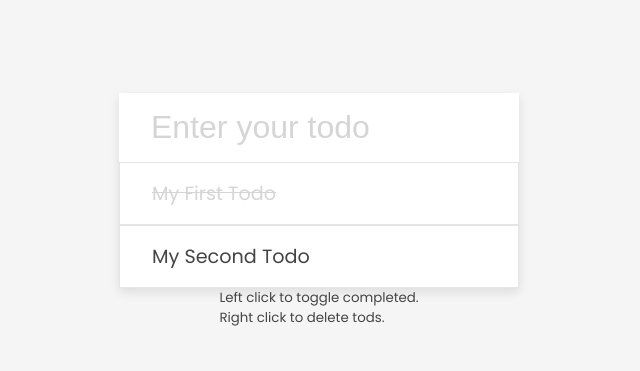
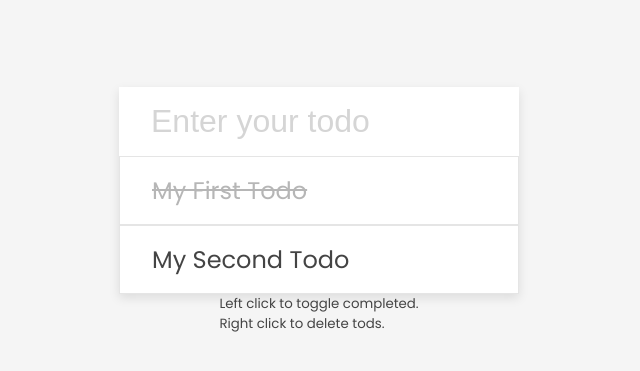
Before and after one commit to Helena2018/todo-list, a plain HTML site: page index.html in a window 1280 px wide. Shown: the part 417-788 px from the top of the page, without its empty margins (321-961 px from the left). Drawn offline with Linux system fonts and the light colour scheme.

Commit message:
todos decorated

```diff
--- a/style.css
+++ b/style.css
@@ -57,10 +57,10 @@ form {
   border: 1px solid #e5e5e5;
   cursor: pointer;
   padding: 1rem 2rem;
-  font-size: 1.2rem;
+  font-size: 1.5rem;
 }
 
 .todos li.completed {
-  color: #d5d5d5;
+  color: #b6b6b6;
   text-decoration: line-through;
 }
```
